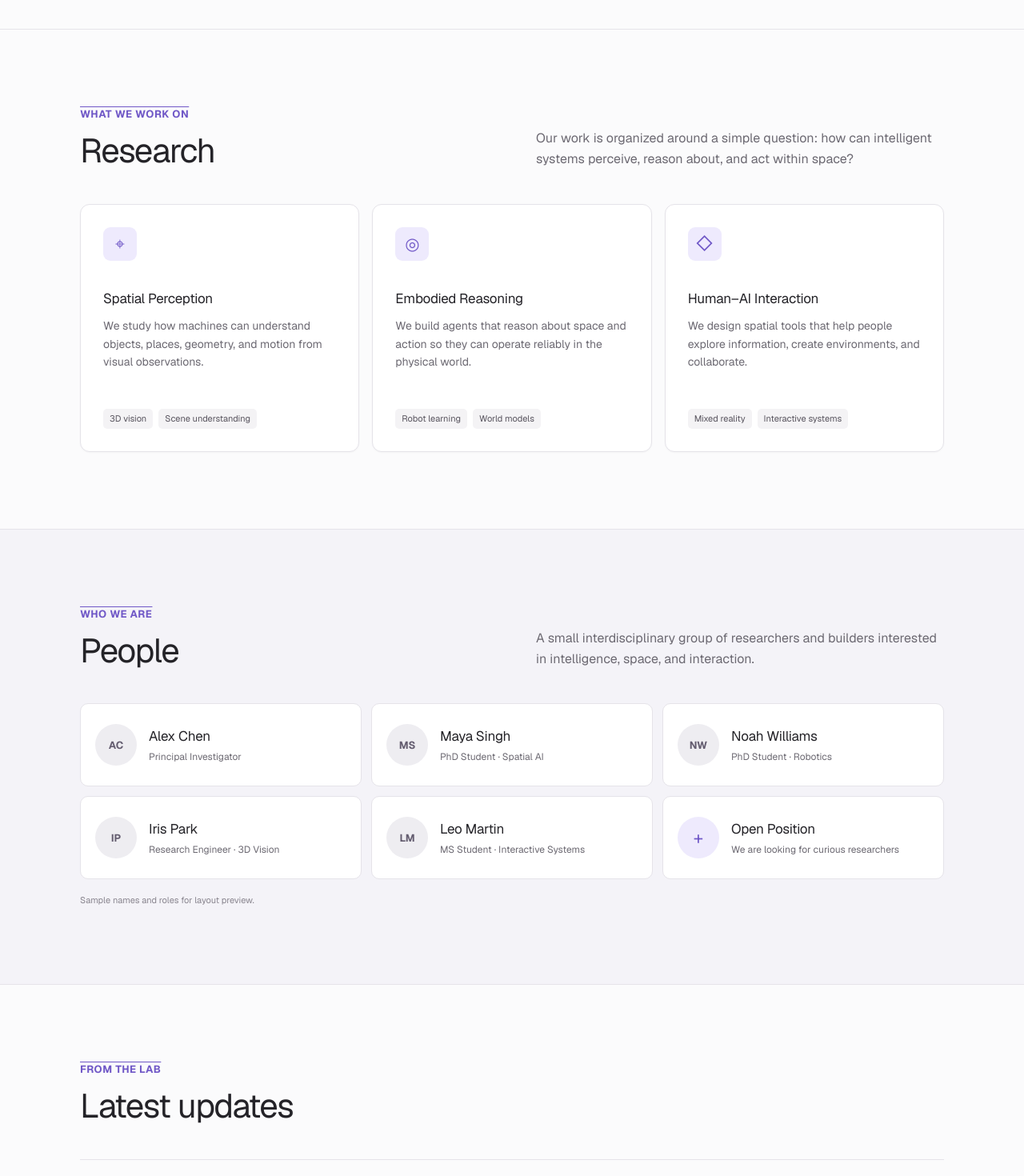
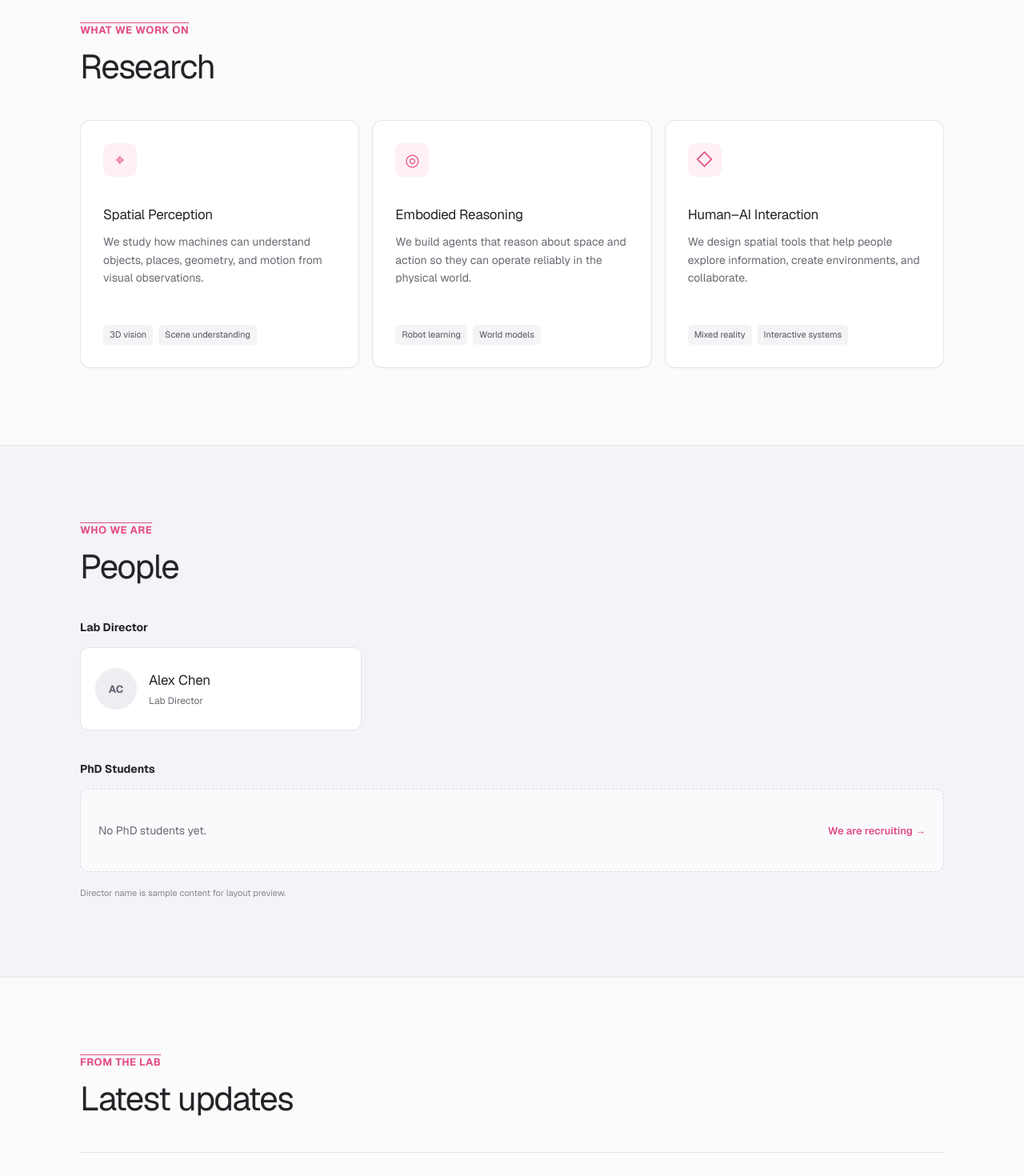
Before and after one commit to linyijun/twins-lab, a Next.js app: page / in a window 1280 px wide. Shown: the part 780-2250 px from the top of the page at 80% size. Built offline with nearby package versions, Linux system fonts and the light colour scheme.

Commit message:
Refine TWINS content and pink palette

```diff
--- a/app/globals.css
+++ b/app/globals.css
@@ -7,9 +7,9 @@
   --text: #242328;
   --muted: #6c6972;
   --border: #e5e3e9;
-  --accent: #7058c7;
-  --accent-hover: #5e46b4;
-  --accent-soft: #eeeafd;
+  --accent: #e34e87;
+  --accent-hover: #c93870;
+  --accent-soft: #fff0f5;
   --max: 1080px;
 }
 
@@ -80,8 +80,8 @@ nav a:hover, nav a:focus-visible { color: var(--text); }
   font-size: 22px;
   font-weight: 750;
 }
-.plane-back { top: 0; left: 0; color: var(--accent); background: var(--accent-soft); border: 1px solid #dcd5f6; }
-.plane-front { right: 0; bottom: 0; color: white; background: var(--accent); box-shadow: 0 10px 25px rgba(112, 88, 199, .22); }
+.plane-back { top: 0; left: 0; color: var(--accent); background: var(--accent-soft); border: 1px solid #f5cadb; }
+.plane-front { right: 0; bottom: 0; color: white; background: var(--accent); box-shadow: 0 10px 25px rgba(227, 78, 135, .2); }
 .overline { margin: 0 0 12px; color: var(--accent); font-size: 13px; font-weight: 650; letter-spacing: .04em; text-transform: uppercase; }
 h1 {
   margin: 0;
@@ -119,10 +119,7 @@ h1 {
 .section-tinted { background: var(--tint); }
 .section-heading {
   margin-bottom: 42px;
-  display: grid;
-  grid-template-columns: 1fr 1fr;
-  align-items: end;
-  gap: 60px;
+  display: block;
 }
 .section-heading h2, .contact h2 {
   margin: 0;
@@ -130,8 +127,6 @@ h1 {
   line-height: 1.15;
   letter-spacing: -.035em;
 }
-.section-heading > p { margin: 0; color: var(--muted); font-size: 16px; line-height: 1.65; }
-.compact-heading { grid-template-columns: 1fr; }
 
 .research-grid { display: grid; grid-template-columns: repeat(3, 1fr); gap: 16px; }
 .research-card {
@@ -155,11 +150,13 @@ h1 {
   border-radius: 9px;
   font-size: 21px;
 }
-.research-card h3, .person-card h3 { margin: 0; font-size: 17px; letter-spacing: -.015em; }
+.research-card h3, .person-card h4 { margin: 0; font-size: 17px; letter-spacing: -.015em; }
 .research-card > p { margin: 10px 0 25px; color: var(--muted); font-size: 14px; line-height: 1.6; }
 .research-card ul { list-style: none; padding: 0; margin: auto 0 0; display: flex; flex-wrap: wrap; gap: 7px; }
 .research-card li { padding: 4px 8px; color: #57535d; background: #f4f3f5; border-radius: 5px; font-size: 11px; }
 
+.people-group + .people-group { margin-top: 38px; }
+.people-group > h3 { margin: 0 0 14px; font-size: 14px; font-weight: 650; }
 .people-grid { display: grid; grid-template-columns: repeat(3, 1fr); gap: 12px; }
 .person-card {
   min-height: 104px;
@@ -183,8 +180,20 @@ h1 {
   font-size: 13px;
   font-weight: 650;
 }
-.person-card:last-child .avatar { color: var(--accent); background: var(--accent-soft); font-size: 22px; font-weight: 400; }
 .person-card p { margin: 5px 0 0; color: var(--muted); font-size: 12px; line-height: 1.4; }
+.empty-people {
+  min-height: 104px;
+  padding: 22px;
+  display: flex;
+  align-items: center;
+  justify-content: space-between;
+  gap: 20px;
+  background: rgba(255,255,255,.55);
+  border: 1px dashed #d9d5dc;
+  border-radius: 10px;
+}
+.empty-people p { margin: 0; color: var(--muted); font-size: 14px; }
+.empty-people a { color: var(--accent); font-size: 13px; font-weight: 600; }
 .placeholder-note { margin: 18px 0 0; color: #88848e; font-size: 11px; }
 
 .updates-list { border-top: 1px solid var(--border); }
@@ -208,7 +217,7 @@ h1 {
   align-items: center;
   gap: 60px;
   background: var(--accent-soft);
-  border-top: 1px solid #ddd7f1;
+  border-top: 1px solid #f0cdd9;
 }
 .contact > div { max-width: 680px; }
 .contact h2 { margin-bottom: 14px; }
@@ -230,7 +239,6 @@ footer {
   nav a:nth-child(3) { display: none; }
   .hero { padding: 80px 0 90px; }
   .section { padding-top: 72px; padding-bottom: 72px; }
-  .section-heading { grid-template-columns: 1fr; gap: 20px; }
   .research-grid, .people-grid { grid-template-columns: 1fr 1fr; }
   .research-card { min-height: 285px; }
   .contact { align-items: flex-start; flex-direction: column; gap: 30px; }
@@ -245,6 +253,7 @@ footer {
   .hero { width: calc(100% - 32px); }
   .hero-actions { align-items: stretch; flex-direction: column; }
   .research-grid, .people-grid { grid-template-columns: 1fr; }
+  .empty-people { align-items: flex-start; flex-direction: column; }
   .research-card { min-height: auto; }
   .research-icon { margin-bottom: 26px; }
   .update-row { grid-template-columns: 1fr auto; gap: 8px 20px; padding: 18px 0; }
--- a/app/layout.tsx
+++ b/app/layout.tsx
@@ -20,13 +20,13 @@ export const metadata: Metadata = {
   openGraph: {
     title: "TWINS Lab",
     description: "Towards Spatial Intelligence",
-    images: [{ url: "/og.png", width: 1730, height: 909, alt: "TWINS Lab — Towards Spatial Intelligence" }],
+    images: [{ url: "/og-pink.png", width: 1730, height: 909, alt: "TWINS Lab — Towards Spatial Intelligence" }],
   },
   twitter: {
     card: "summary_large_image",
     title: "TWINS Lab",
     description: "Towards Spatial Intelligence",
-    images: ["/og.png"],
+    images: ["/og-pink.png"],
   },
   icons: {
     icon: "/favicon.svg",
--- a/app/page.tsx
+++ b/app/page.tsx
@@ -20,15 +20,6 @@ const research = [
       "We design spatial tools that help people explore information, create environments, and collaborate.",
     topics: ["Mixed reality", "Interactive systems"],
   },
-];
-
-const people = [
-  { name: "Alex Chen", role: "Principal Investigator", initials: "AC" },
-  { name: "Maya Singh", role: "PhD Student · Spatial AI", initials: "MS" },
-  { name: "Noah Williams", role: "PhD Student · Robotics", initials: "NW" },
-  { name: "Iris Park", role: "Research Engineer · 3D Vision", initials: "IP" },
-  { name: "Leo Martin", role: "MS Student · Interactive Systems", initials: "LM" },
-  { name: "Open Position", role: "We are looking for curious researchers", initials: "+" },
 ];
 
 const updates = [
@@ -60,8 +51,7 @@ export default function Home() {
           <span className="plane plane-back">T</span>
           <span className="plane plane-front">T</span>
         </div>
-        <p className="overline">Towards Spatial Intelligence</p>
-        <h1>We help machines understand the spatial world.</h1>
+        <h1>Towards Spatial Intelligence</h1>
         <p className="hero-copy">
           TWINS is a research lab working at the intersection of computer
           vision, robotics, machine learning, and human–computer interaction.
@@ -78,10 +68,6 @@ export default function Home() {
             <p className="overline">What we work on</p>
             <h2>Research</h2>
           </div>
-          <p>
-            Our work is organized around a simple question: how can intelligent
-            systems perceive, reason about, and act within space?
-          </p>
         </div>
         <div className="research-grid">
           {research.map((item) => (
@@ -103,23 +89,27 @@ export default function Home() {
             <p className="overline">Who we are</p>
             <h2>People</h2>
           </div>
-          <p>
-            A small interdisciplinary group of researchers and builders
-            interested in intelligence, space, and interaction.
-          </p>
         </div>
-        <div className="people-grid">
-          {people.map((person) => (
-            <article className="person-card" key={person.name}>
-              <div className="avatar" aria-hidden="true">{person.initials}</div>
+        <div className="people-group">
+          <h3>Lab Director</h3>
+          <div className="people-grid">
+            <article className="person-card">
+              <div className="avatar" aria-hidden="true">AC</div>
               <div>
-                <h3>{person.name}</h3>
-                <p>{person.role}</p>
+                <h4>Alex Chen</h4>
+                <p>Lab Director</p>
               </div>
             </article>
-          ))}
+          </div>
         </div>
-        <p className="placeholder-note">Sample names and roles for layout preview.</p>
+        <div className="people-group">
+          <h3>PhD Students</h3>
+          <div className="empty-people">
+            <p>No PhD students yet.</p>
+            <a href="#contact">We are recruiting →</a>
+          </div>
+        </div>
+        <p className="placeholder-note">Director name is sample content for layout preview.</p>
       </section>
 
       <section className="section" id="updates">
```
Also changed, not shown: public/og-pink.png (added).
